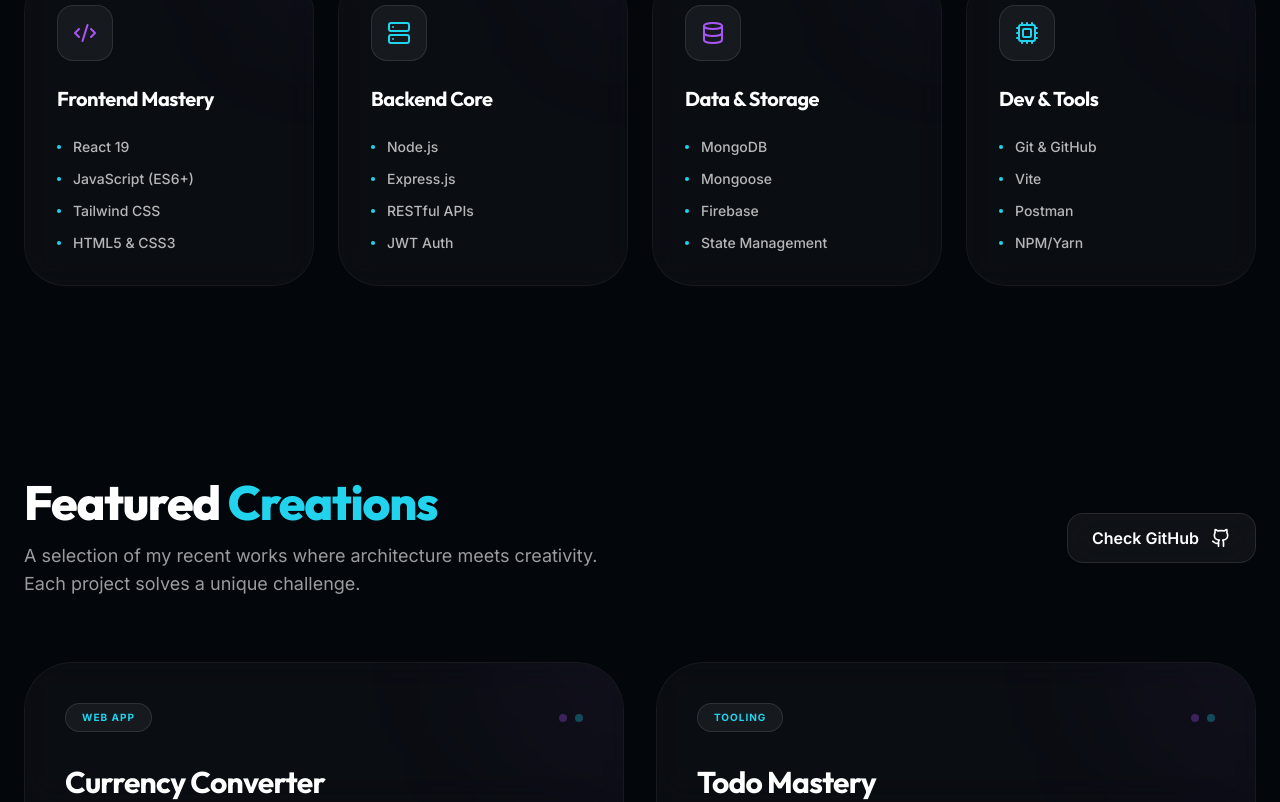
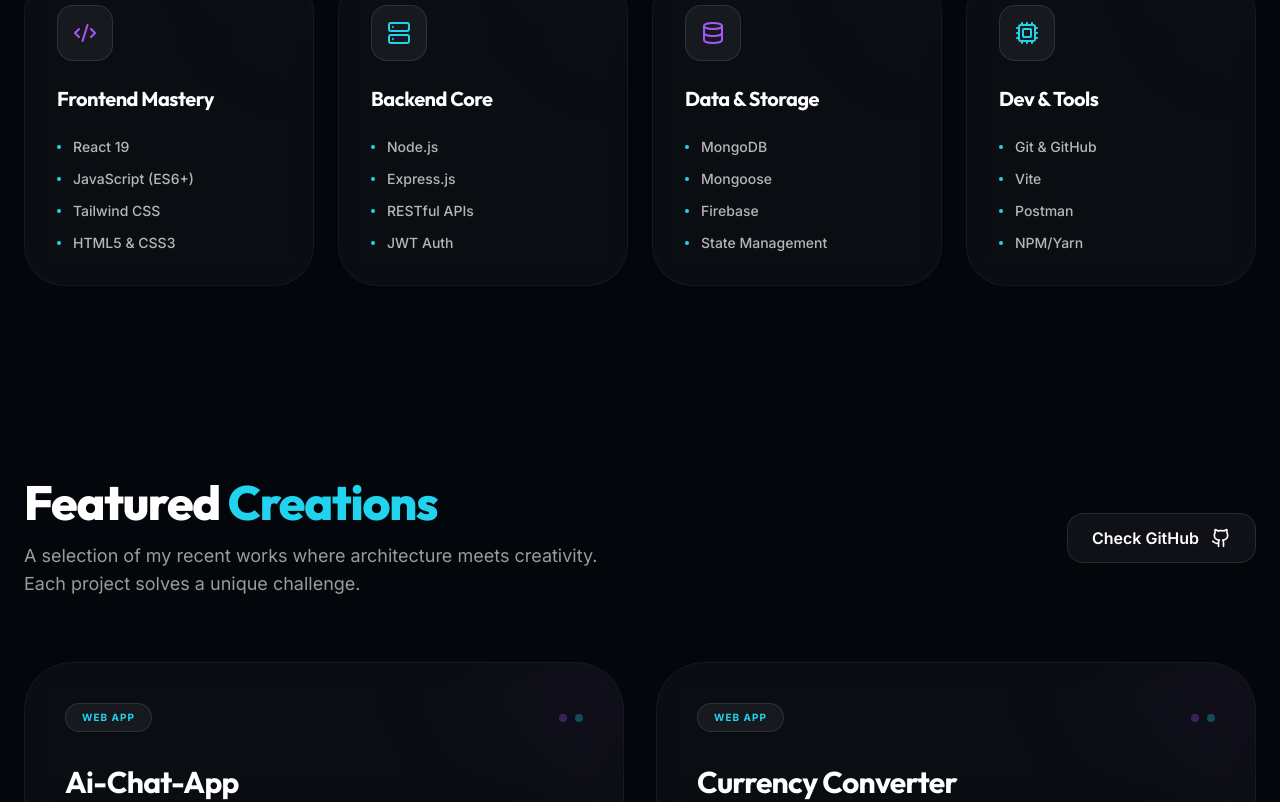
Before and after one commit to manavv09/portfolio, a React (Vite) app: page / in a window 1280 px wide. Shown: the part 1998-2800 px from the top of the page. Built offline with nearby package versions, Linux system fonts and the light colour scheme.

Commit message:
feat: add Projects component with animated grid layout and project details

```diff
--- a/src/components/Projects.jsx
+++ b/src/components/Projects.jsx
@@ -2,21 +2,29 @@ import { motion } from "framer-motion";
 import { Github, ExternalLink, Globe, Layout, Code } from "lucide-react";
 
 const projects = [
+  {
+    title: "Ai-Chat-App",
+    desc: "An AI-powered chatbot application that can answer your questions and provide helpful information.",
+    live: "https://ai-chat-app-two-henna.vercel.app/",
+    github: "https://github.com/manavv09/Ai-Chat-App",
+    tech: ["React", "Vite", "Tailwind CSS", "Firebase", "Gemini API"],
+    category: "Web App",
+  },
   {
     title: "Currency Converter",
     desc: "A high-performance currency conversion engine with real-time exchange rates and a precision-focused UI.",
     live: "https://manavv09.github.io/Currency-Exchange-Rate/",
     github: "https://github.com/manavv09/Currency-Exchange-Rate",
     tech: ["React", "Rest API", "Tailwind"],
-    category: "Web App"
+    category: "Web App",
   },
   {
-    title: "Todo Mastery",
+    title: "Todo List",
     desc: "Advanced task management system with persistent storage, filtering, and seamless user interaction design.",
     live: "https://manavv09.github.io/TODO-List/",
     github: "https://github.com/manavv09/TODO-List",
     tech: ["React", "JavaScript", "LocalStorage"],
-    category: "Tooling"
+    category: "Tooling",
   },
   {
     title: "Creative Canvas",
@@ -24,7 +32,7 @@ const projects = [
     live: "https://manavv09.github.io/Canvas/",
     github: "https://github.com/manavv09/Canvas",
     tech: ["HTML5 Canvas", "Modern CSS", "JS"],
-    category: "Graphics"
+    category: "Graphics",
   },
   {
     title: "Dynamic Weather",
@@ -32,7 +40,7 @@ const projects = [
     live: null,
     github: "https://github.com/manavv09/Weather-App",
     tech: ["React", "OpenWeather API", "Vite"],
-    category: "Web App"
+    category: "Web App",
   },
 ];
 
@@ -49,7 +57,12 @@ export default function Projects() {
 
   const itemVariants = {
     hidden: { opacity: 0, scale: 0.95, y: 30 },
-    visible: { opacity: 1, scale: 1, y: 0, transition: { duration: 0.6, ease: "easeOut" } },
+    visible: {
+      opacity: 1,
+      scale: 1,
+      y: 0,
+      transition: { duration: 0.6, ease: "easeOut" },
+    },
   };
 
   return (
@@ -64,7 +77,8 @@ export default function Projects() {
             Featured <span className="text-accent-secondary">Creations</span>
           </h2>
           <p className="mt-4 text-white/60 max-w-xl text-lg">
-            A selection of my recent works where architecture meets creativity. Each project solves a unique challenge.
+            A selection of my recent works where architecture meets creativity.
+            Each project solves a unique challenge.
           </p>
         </motion.div>
 
@@ -80,7 +94,10 @@ export default function Projects() {
             className="group flex items-center gap-3 px-6 py-3 rounded-2xl glass hover:bg-white/10 transition-all font-semibold"
           >
             Check GitHub
-            <Github size={20} className="group-hover:rotate-12 transition-transform" />
+            <Github
+              size={20}
+              className="group-hover:rotate-12 transition-transform"
+            />
           </a>
         </motion.div>
       </div>
```
